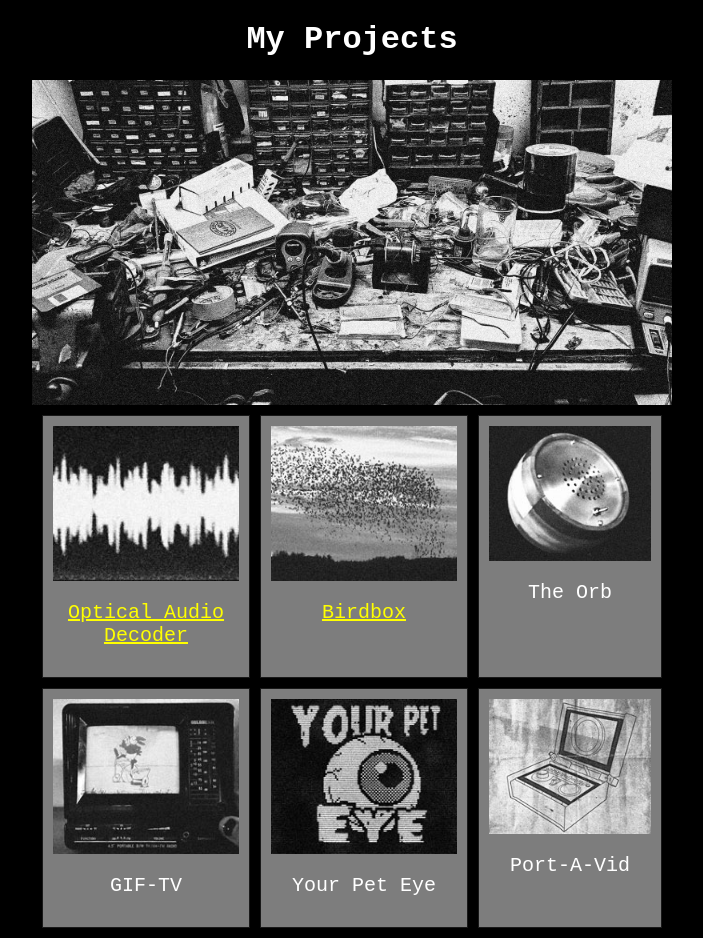
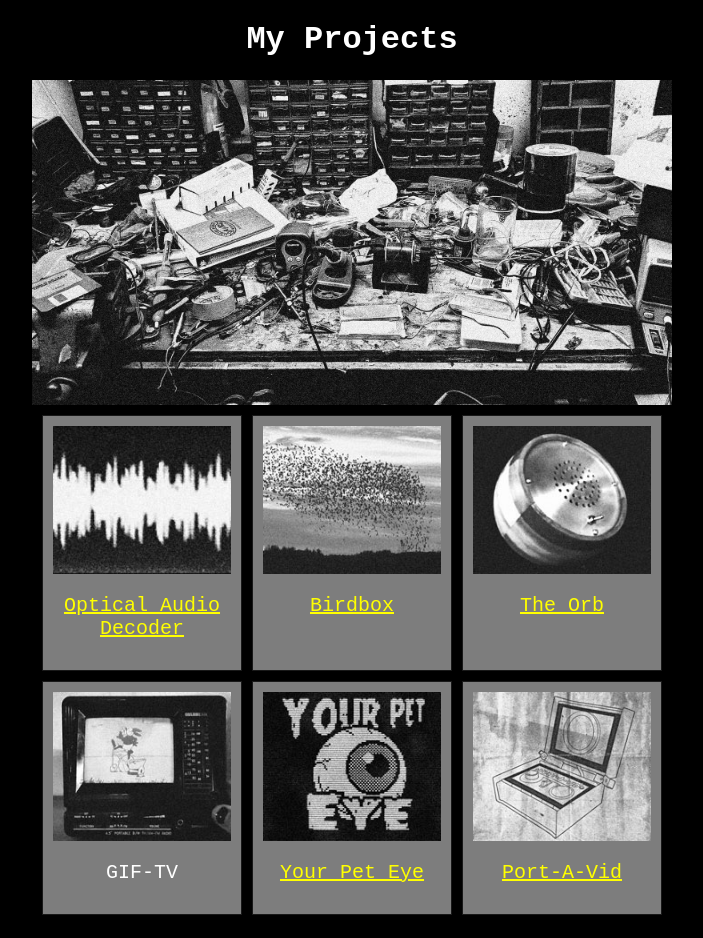
Before and after one commit to emilyvelasco/emilyvelasco.github.io, a plain HTML site: page projects/index.html in a window 1280 px wide. Shown: the whole page, without its empty margins (288-991 px from the left). Drawn offline with Linux system fonts and the light colour scheme.

Commit message:
Update index.html

```diff
--- a/projects/index.html
+++ b/projects/index.html
@@ -39,7 +39,7 @@
     .grid-container {
   display: grid;
   column-gap: 30px;
-  grid-template-columns: auto auto auto;
+  grid-template-columns: repeat(3, 1fr);
   background-color: black;
   padding: 10px;
   gap: 10px;
@@ -72,20 +72,20 @@
   <p><a href="http://mle-online.com/projects/birdbox.html">Birdbox</a></p>
   </div>
   <div class="grid-item">
-      <img src="thumbnails/orb_thumb.jpg" />
-      <p>The Orb</p>
+      <a href="https://www.youtube.com/watch?v=n_0r5pZPzG8"><img src="thumbnails/orb_thumb.jpg" /></a>
+    <p><a href="https://www.youtube.com/watch?v=n_0r5pZPzG8">The Orb</a></p>
   </div>
   <div class="grid-item">
       <img src="thumbnails/GIFTV_thumb.jpg" />
       <p>GIF-TV</p>
   </div>
     <div class="grid-item">
-      <img src="thumbnails/peteye_thumb.jpg" />
-      <p>Your Pet Eye</p>
+      <a href="https://www.youtube.com/watch?v=H7eNHkZovpQ"><img src="thumbnails/peteye_thumb.jpg" /></a>
+      <a href="https://www.youtube.com/watch?v=H7eNHkZovpQ"><p>Your Pet Eye</p></a>
   </div>
     <div class="grid-item">
-      <img src="thumbnails/portavid_thumb.jpg" />
-      <p>Port-A-Vid</p>
+      <a href="https://www.youtube.com/watch?v=_khXcIHdas8"><img src="thumbnails/portavid_thumb.jpg" /></a>
+      <a href="https://www.youtube.com/watch?v=_khXcIHdas8"><p>Port-A-Vid</p></a>
   </div>
 </div>
 
```
